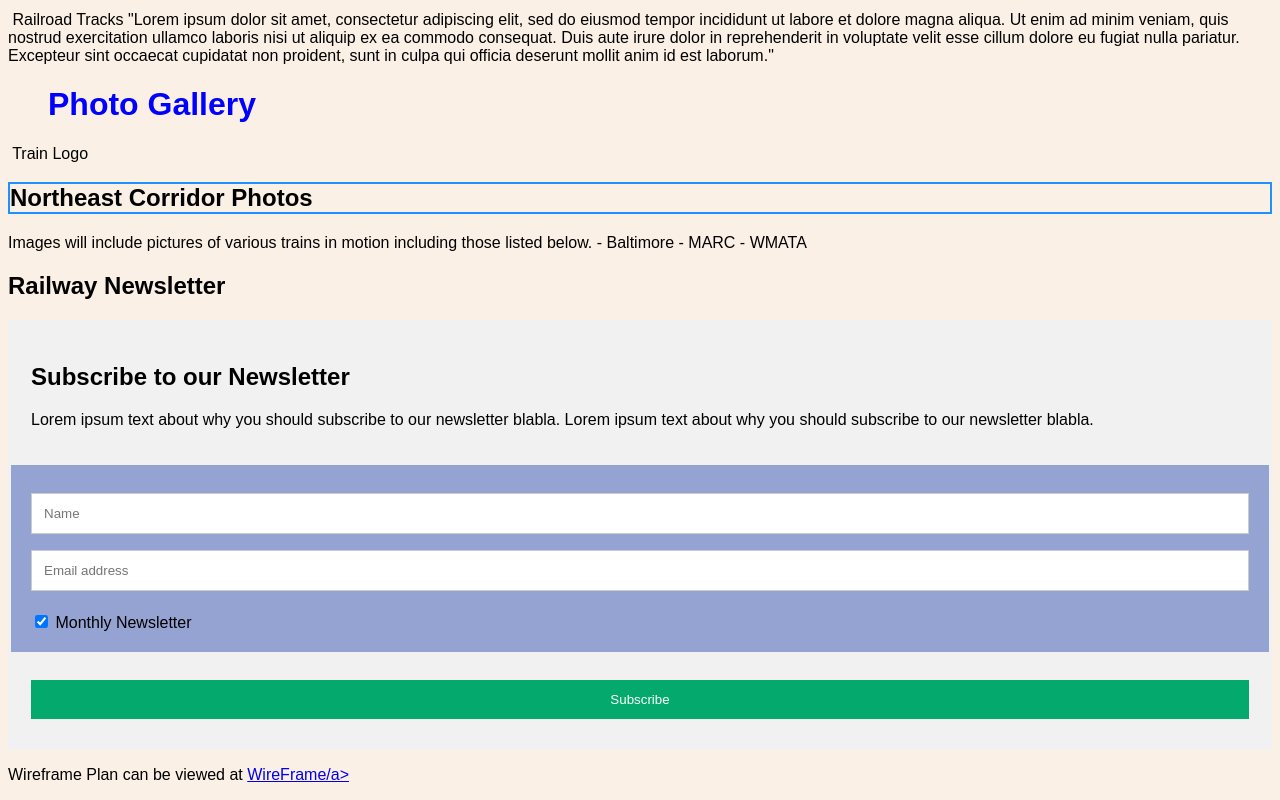
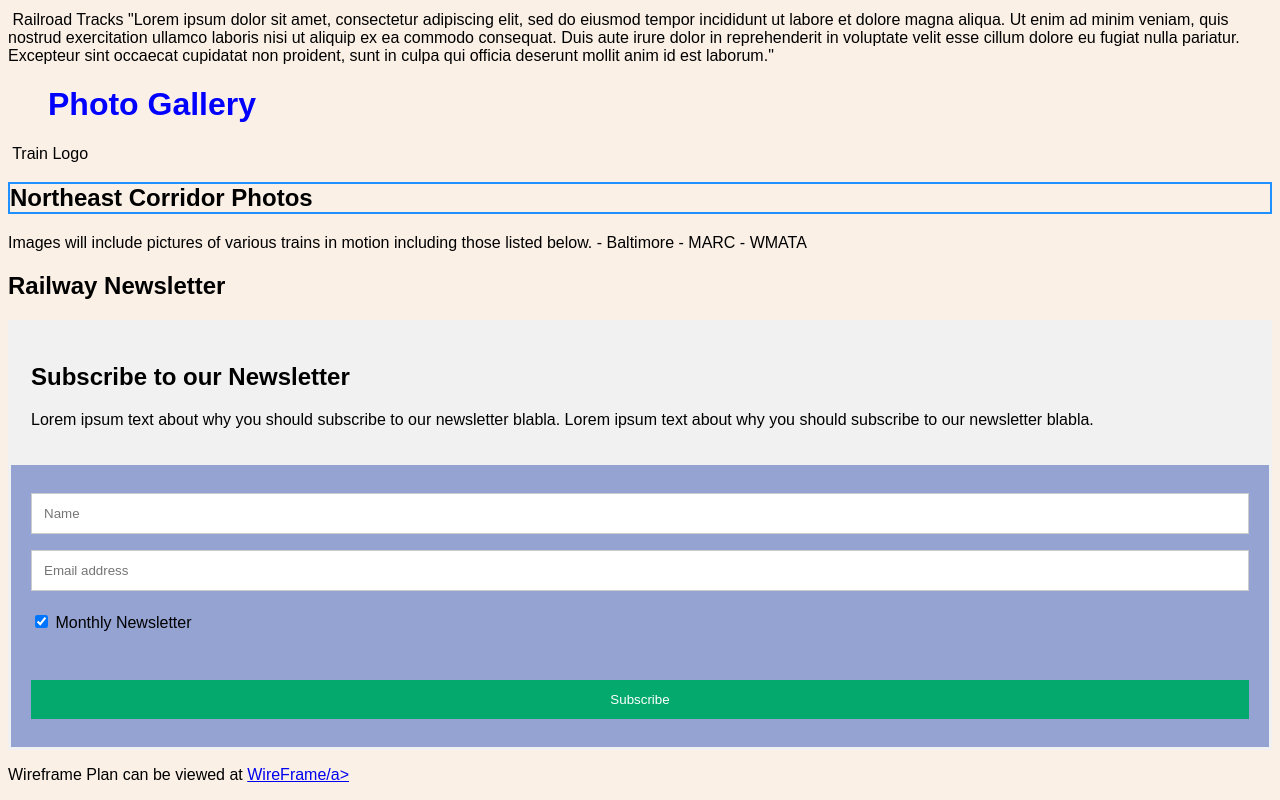
Before and after one commit to Rapparicio/RailwayViews, a plain HTML site: page index.html in a window 1280 px wide. Shown: the part 1003-1803 px from the top of the page. Drawn offline with Linux system fonts and the light colour scheme.

Commit message:
Update index.html

```diff
--- a/index.html
+++ b/index.html
@@ -190,7 +190,7 @@ input[type=submit]:hover {
     </label>
   </div>
 
-  <div class="container">
+  <div class="container" style="background-color:#95A3D3">
     <input type="submit" value="Subscribe">
   </div>
 </form>
```
